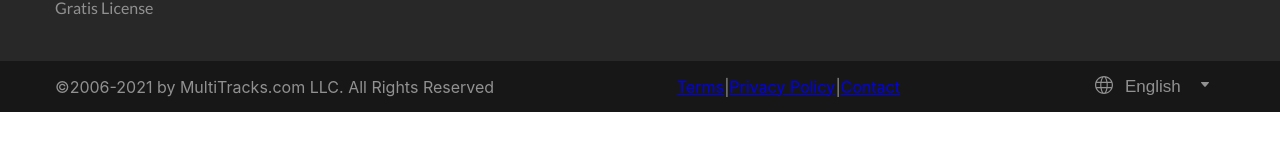
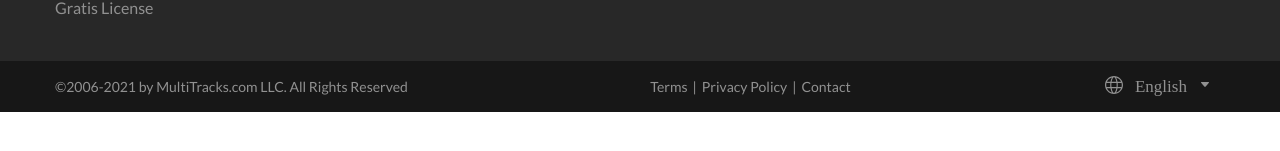
Before and after one commit to Quan-p/Multitracks, a React (Create React App) app: page / in a window 1280 px wide. Shown: the part 485-636 px from the top of the page. Built offline with nearby package versions, Linux system fonts and the light colour scheme.

Commit message:
Style terms and copyright sections to match mockup

```diff
--- a/src/Footer/Footer.scss
+++ b/src/Footer/Footer.scss
@@ -215,6 +215,42 @@ $link-color: #919191;
         margin: 0 auto;
         justify-content: space-between;
 
+        .copyright {
+            font-family: 'Lato';
+            font-style: normal;
+            font-weight: 400;
+            font-size: 14px;
+            line-height: 150%;
+        }
+
+        .terms {
+            font-size: 14px;
+            font-family: "Lato";
+            font-weight: 400;
+            line-height: 150%;
+
+            a {
+                color: $link-color;
+                margin-left: 5px;
+                margin-right: 5px;
+            }
+            a:link {
+                 text-decoration: none;
+            }
+
+            a:visited {
+                 text-decoration: none;
+            }
+
+            a:hover {
+                 color: #3996c3;
+            }
+
+            a:active {
+                 text-decoration: none;
+            }
+        }
+
         .language {
             display: inline-block;
             position: relative;
@@ -226,6 +262,8 @@ $link-color: #919191;
                 appearance: none;
                 border: none;
                 margin-left: 14px;
+                font-family: 'FreightSans Pro';
+                font-style: normal;
                 font-weight: 500;
                 font-size: 17px;
                 line-height: 20px;
```
